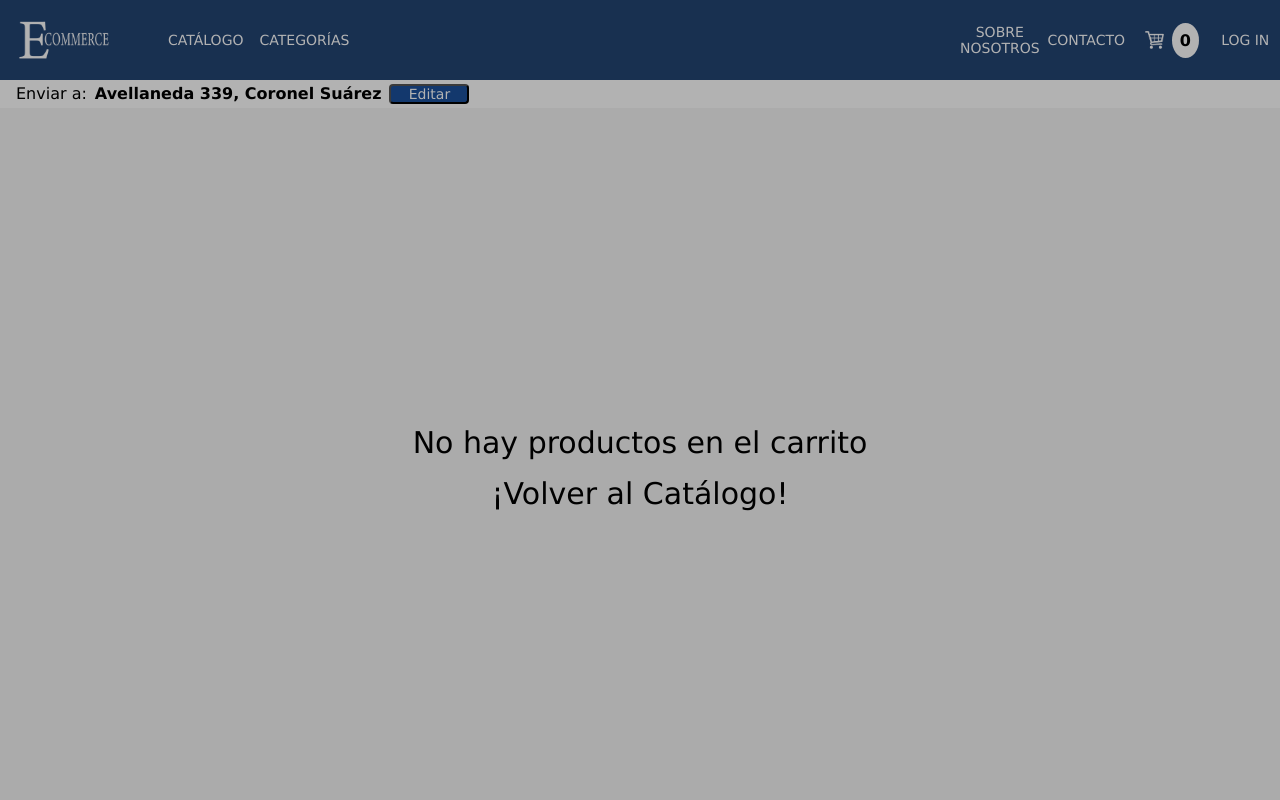
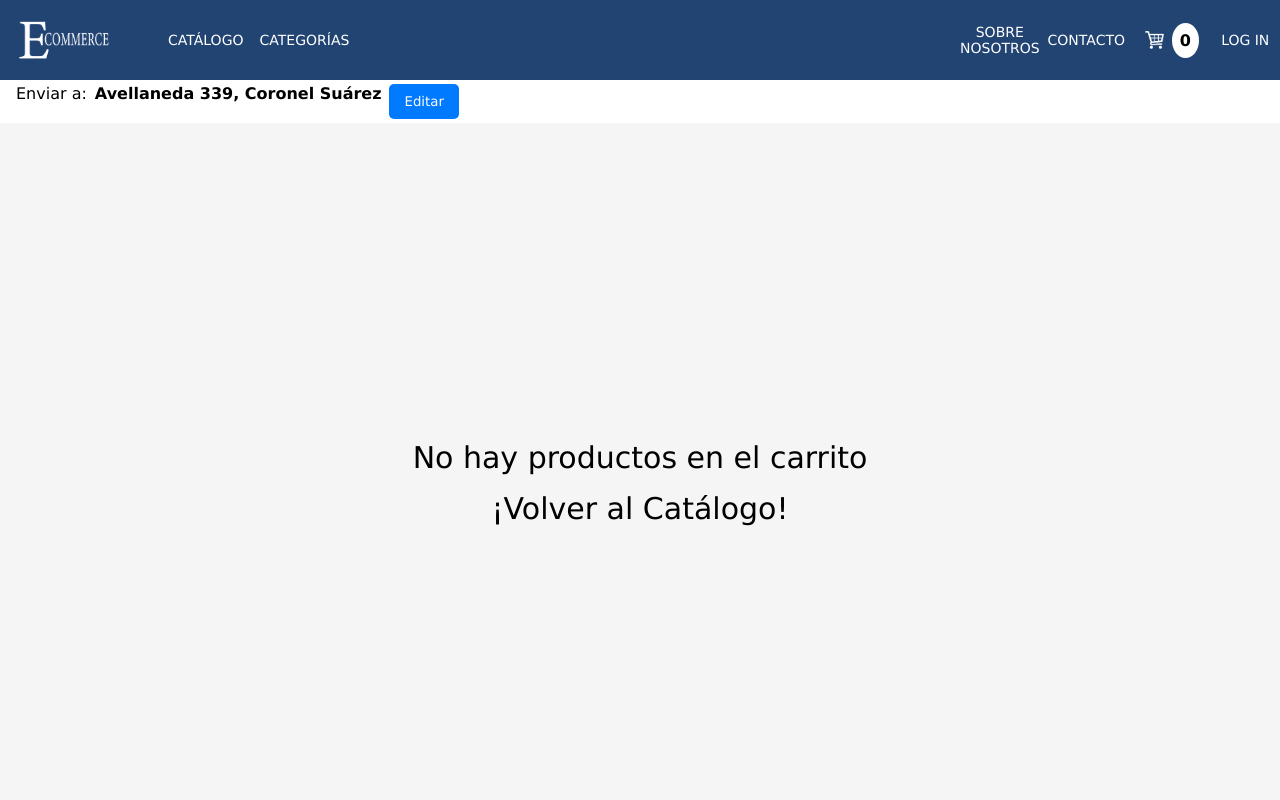
Before and after one commit to MarceloBraganza24/ecommerce, a React (Vite) app: page /cart in a window 1280 px wide. Shown: the top 800 px of the page. Built offline with nearby package versions, Linux system fonts and the light colour scheme.

Commit message:
shipping modal

```diff
--- a/src/components/DeliveryAddress.jsx
+++ b/src/components/DeliveryAddress.jsx
@@ -1,80 +1,23 @@
 import React, { useState,useEffect  } from 'react';
 import axios from 'axios';
 
+
 const DeliveryAddress = () => {
+    const [showDeliveryAddressModal, setShowDeliveryAddressModal] = useState(false);
+    const [isOpen, setIsOpen] = useState(false);
+
+    const DeliveryAddressModal = ({ isOpen, onClose }) => {
 
         return (
 
             <>
-            <div className='deliveryAddressContainer'>
+                {/* <div className='deliveryAddressContainerModal'>
 
-                <div className='deliveryAddressContainer__label'>Enviar a:</div>
-                <div className='deliveryAddressContainer__address'>Avellaneda 339, Coronel Suárez</div>
-                <button className='deliveryAddressContainer__btnEdit'>Editar</button>
+                    <div className='deliveryAddressContainerModal__deliveryAddressContainer'>
 
+                        <div className="deliveryAddressContainerModal__deliveryAddressContainer__btnCloseModal">
+                            <div onClick={() => {setShowDeliveryAddressModal(false)}} className="deliveryAddressContainerModal__deliveryAddressContainer__btnCloseModal__prop">X</div>
                         </div>
-            <DeliveryAddressModal/>
-        </>
-
-    )
-
-}
-
-export default DeliveryAddress
-
-const DeliveryAddressModal = () => {
-    /* const [address, setAddress] = useState('');
-    const [suggestions, setSuggestions] = useState([]);
-    const [selectedAddress, setSelectedAddress] = useState('');
-    const [error, setError] = useState('');
-
-    const API_KEY = '14b5ca7fc6c64fb1ae6db8826dc20dbf'; // Reemplaza con tu clave de API
-
-    // Función para buscar direcciones mientras el usuario escribe
-    const handleInputChange = async (e) => {
-      const query = e.target.value;
-      setAddress(query);
-
-      // Solo hacer la solicitud si el campo no está vacío
-      if (query.trim()) {
-        try {
-          const response = await axios.get('https://api.opencagedata.com/geocode/v1/json', {
-            params: {
-              q: query,
-              key: API_KEY,
-              no_annotations: 1, // Evita resultados innecesarios
-            },
-          });
-
-          // Si hay resultados, se muestran las sugerencias
-          if (response.data.results.length > 0) {
-            setSuggestions(response.data.results);
-          } else {
-            setSuggestions([]);
-          }
-        } catch (err) {
-          setError('Hubo un error al obtener las sugerencias');
-          setSuggestions([]);
-        }
-      } else {
-        setSuggestions([]);
-      }
-    };
-
-    // Función para manejar la selección de una dirección
-    const handleSelectSuggestion = (suggestion) => {
-      setSelectedAddress(suggestion.formatted);
-      setSuggestions([]); // Limpiar las sugerencias una vez que se selecciona una
-      setAddress(suggestion.formatted); // Rellenar el campo de texto con la dirección seleccionada
-    }; */
-
-
-    return (
-
-        <>
-            <div className='deliveryAddressContainerModal'>
-
-                {/* <div className='deliveryAddressContainerModal__deliveryAddressContainer'>
 
                         <div className='deliveryAddressContainerModal__deliveryAddressContainer__title'>
 
@@ -86,44 +29,41 @@ const DeliveryAddressModal = () => {
                             <input placeholder='' type="text" className='deliveryAddressContainerModal__deliveryAddressContainer__input__prop' />
                         </div>
 
+                    </div>
+
                 </div> */}
 
-
-                    {/* <div className='deliveryAddressContainerModal__deliveryAddressContainer'>
-                        <h1>Buscar Dirección</h1>
-                        <input
-                        type="text"
-                        value={address}
-                        onChange={handleInputChange}
-                        placeholder="Escribe una dirección"
-                        />
-                        {error && <p style={{ color: 'red' }}>{error}</p>}
-
-                        {suggestions.length > 0 && (
-                        <ul style={{ border: '1px solid #ccc', padding: 0, marginTop: 5, listStyleType: 'none' }}>
-                            {suggestions.map((suggestion, index) => (
-                            <li
-                                key={index}
-                                onClick={() => handleSelectSuggestion(suggestion)}
-                                style={{ padding: '5px 10px', cursor: 'pointer' }}
-                            >
-                                {suggestion.formatted}
-                            </li>
-                            ))}
-                        </ul>
-                        )}
-
-                        {selectedAddress && (
-                        <div>
-                            <h3>Dirección seleccionada:</h3>
-                            <p>{selectedAddress}</p>
-                        </div>
-                        )}
-                    </div> */}
-
+                <div className={`modal__container ${isOpen ? "modal__container--show" : ""}`}>
+                    <h2 className="modal__title">Modal Animado</h2>
+                    <p className="modal__content">Este es un modal con BEM en SCSS.</p>
+                    <button className="modal__button" onClick={onClose}>Cerrar</button>
                 </div>
             </>
 
         )
 
     }
+
+    return (
+
+        <>
+            <div className='deliveryAddressContainer'>
+
+                <div className='deliveryAddressContainer__label'>Enviar a:</div>
+                <div className='deliveryAddressContainer__address'>Avellaneda 339, Coronel Suárez</div>
+                {/* <button onClick={() => {setShowDeliveryAddressModal(true)}} className='deliveryAddressContainer__btnEdit'>Editar</button> */}
+                <button className="modal__button" onClick={() => setIsOpen(true)}>Editar</button>
+
+            </div>
+            {isOpen && <DeliveryAddressModal isOpen={isOpen} onClose={() => setIsOpen(false)} />}
+            {/* {
+              showDeliveryAddressModal &&
+              <DeliveryAddressModal/>
+            } */}
+        </>
+
+    )
+
+}
+
+export default DeliveryAddress
--- a/src/sass/main.css
+++ b/src/sass/main.css
@@ -934,46 +934,98 @@ h2 {
   cursor: pointer;
 }
 
-.deliveryAddressContainerModal {
+@keyframes fadeInScale {
+  from {
+    opacity: 0;
+    transform: scale(0.8);
+  }
+  to {
+    opacity: 1;
+    transform: scale(1);
+  }
+}
+.modal__container {
+  position: fixed;
+  top: 50%;
+  left: 50%;
+  transform: translate(-50%, -50%);
+  background: white;
+  padding: 20px;
+  border-radius: 8px;
+  box-shadow: 0 10px 30px rgba(0, 0, 0, 0.2);
+  opacity: 0;
+  visibility: hidden;
+  transition: opacity 0.3s ease-in-out, visibility 0.3s ease-in-out;
+}
+.modal__container--show {
+  animation: fadeInScale 0.3s ease-out forwards;
+  visibility: visible;
+}
+.modal__title {
+  font-size: 20px;
+  font-weight: bold;
+  margin-bottom: 10px;
+}
+.modal__content {
+  margin-bottom: 20px;
+}
+.modal__button {
+  background: #007bff;
+  color: white;
+  border: none;
+  padding: 10px 15px;
+  border-radius: 5px;
+  cursor: pointer;
+  transition: background 0.3s;
+}
+.modal__button:hover {
+  background: #0056b3;
+}
+
+/* .deliveryAddressContainerModal {
     position: fixed;
     top: 0;
     left: 0;
-  background-color: rgba(0, 0, 0, 0.3);
+    background-color: rgb(0, 0, 0, 0.3);
     width: 100%;
     height: 100vh;
-  display: flex;
-  justify-content: center;
-  align-items: center;
-}
-.deliveryAddressContainerModal__deliveryAddressContainer {
+    @include disFC();
+    &__deliveryAddressContainer {
         background-color: rgb(214, 213, 213);
         width: 40%;
         height: 40vh;
         display: flex;
         flex-direction: column;
         border-radius: 1vh;
-}
-.deliveryAddressContainerModal__deliveryAddressContainer__title {
-  width: 100%;
-  display: flex;
-  justify-content: center;
-  align-items: center;
+        &__btnCloseModal {
+            width: 100%;
+            display: flex;
+            justify-content: end;
             padding: 1vh 0vh;
-}
-.deliveryAddressContainerModal__deliveryAddressContainer__title__prop {
-  font-size: 20px;
-}
-.deliveryAddressContainerModal__deliveryAddressContainer__input {
-  width: 100%;
-  display: flex;
-  justify-content: center;
-  align-items: center;
-}
-.deliveryAddressContainerModal__deliveryAddressContainer__input__prop {
+            &__prop {
+                font-size: 20px;
+                padding-right: 1vh;
+                cursor: pointer;
+            }
+        }
+        &__title {
+            width: 100%;
+            @include disFC();
+            padding: 1vh 0vh;
+            &__prop {
+                font-size: 20px;
+            }
+        }
+        &__input {
+            width: 100%;
+            @include disFC();
+            &__prop {
                 width: 80%;
                 height: 30px;
             }
-
+        }
+    }
+} */
 .aboutContainer {
   background-image: url("../assets/fondo_sobre_nosotros.jpg");
   background-size: cover;
--- a/src/sass/main.scss
+++ b/src/sass/main.scss
@@ -869,7 +869,63 @@ h2 {
         cursor: pointer;
     }
 }
-.deliveryAddressContainerModal {
+@keyframes fadeInScale {
+    from {
+      opacity: 0;
+      transform: scale(0.8);
+    }
+    to {
+      opacity: 1;
+      transform: scale(1);
+    }
+  }
+
+.modal {
+    &__container {
+      position: fixed;
+      top: 50%;
+      left: 50%;
+      transform: translate(-50%, -50%);
+      background: white;
+      padding: 20px;
+      border-radius: 8px;
+      box-shadow: 0 10px 30px rgba(0, 0, 0, 0.2);
+      opacity: 0;
+      visibility: hidden;
+      transition: opacity 0.3s ease-in-out, visibility 0.3s ease-in-out;
+    }
+
+    &__container--show {
+      animation: fadeInScale 0.3s ease-out forwards;
+      visibility: visible;
+    }
+
+    &__title {
+      font-size: 20px;
+      font-weight: bold;
+      margin-bottom: 10px;
+    }
+
+    &__content {
+      margin-bottom: 20px;
+    }
+
+    &__button {
+      background: #007bff;
+      color: white;
+      border: none;
+      padding: 10px 15px;
+      border-radius: 5px;
+      cursor: pointer;
+      transition: background 0.3s;
+
+      &:hover {
+        background: #0056b3;
+      }
+    }
+}
+
+/* .deliveryAddressContainerModal {
     position: fixed;
     top: 0;
     left: 0;
@@ -884,6 +940,17 @@ h2 {
         display: flex;
         flex-direction: column;
         border-radius: 1vh;
+        &__btnCloseModal {
+            width: 100%;
+            display: flex;
+            justify-content: end;
+            padding: 1vh 0vh;
+            &__prop {
+                font-size: 20px;
+                padding-right: 1vh;
+                cursor: pointer;
+            }
+        }
         &__title {
             width: 100%;
             @include disFC();
@@ -901,7 +968,7 @@ h2 {
             }
         }
     }
-}
+} */
 .aboutContainer {
     background-image: url('../assets/fondo_sobre_nosotros.jpg');
     background-size: cover;
```
Also changed, not shown: 1 other file (tests, documents, lock files or other folders). Lines whose indentation alone changed are shown as unchanged.
